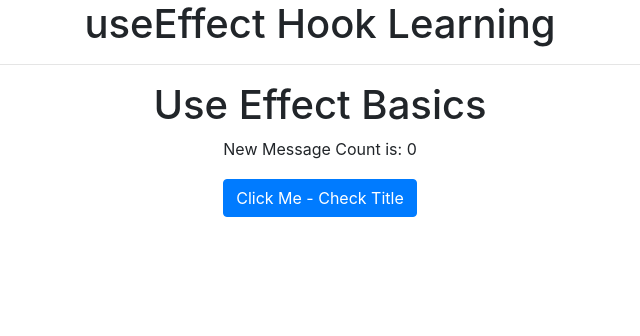
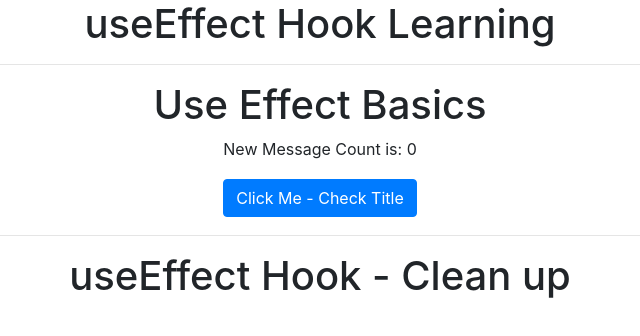
Before and after one commit to sahilrajput2223/advance-react, a React (Create React App) app: page / in a window 1280 px wide. Shown: the top 336 px of the page, without its empty margins (320-960 px from the left). Built offline with nearby package versions, Linux system fonts and the light colour scheme.

Commit message:
useEffect hook - cleanUp - basic setup done

```diff
--- /dev/null
+++ b/src/2-useEffect/UseEffectCleanUp.js
@@ -0,0 +1,13 @@
+import React from "react";
+
+const UseEffectCleanUp = () => {
+    return (
+        <React.Fragment>
+            <h1>
+                useEffect Hook - Clean up
+            </h1>
+        </React.Fragment>
+    );
+}
+
+export default UseEffectCleanUp
--- a/src/App/UseEffectLearn.js
+++ b/src/App/UseEffectLearn.js
@@ -1,6 +1,7 @@
 import React from "react";
 
 import UseEffectBasics from "../2-useEffect/UseEffectBasics";
+import UseEffectCleanUp from "../2-useEffect/UseEffectCleanUp";
 
 const UseEffectLearn = () => {
     return (
@@ -18,6 +19,11 @@ const UseEffectLearn = () => {
                     <UseEffectBasics />
                 </center>
 
+                <hr />
+
+                <center>
+                    <UseEffectCleanUp />
+                </center>
             </div>
         </React.Fragment>
     );
```
